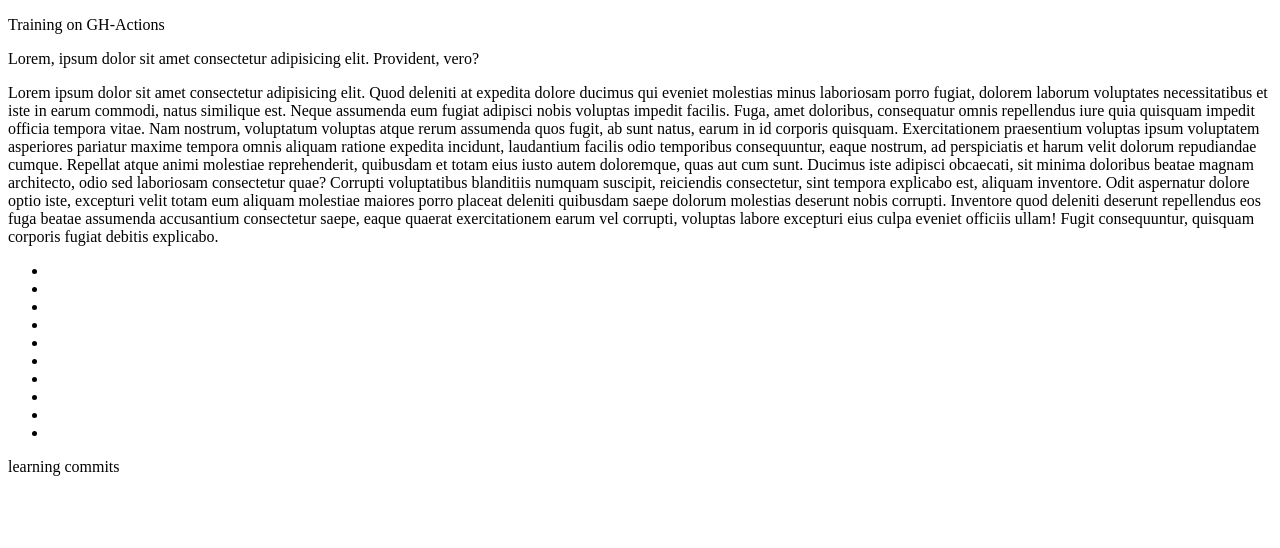
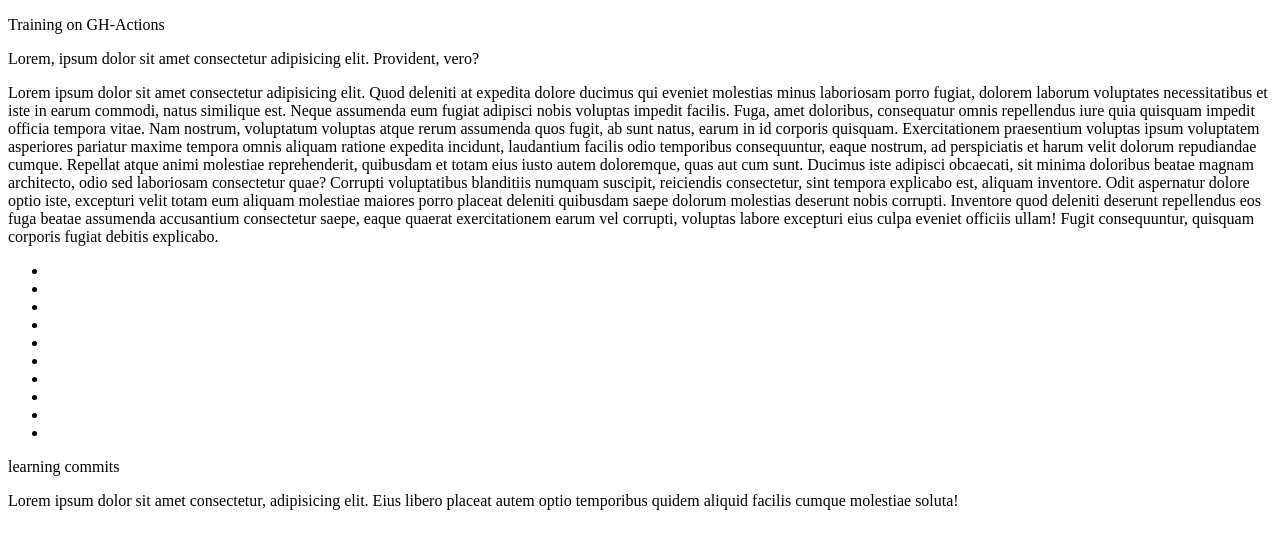
Before and after one commit to michellemwangi01/GH-Actions, a plain HTML site: page index.html in a window 1280 px wide. Drawn offline with Linux system fonts and the light colour scheme.

Commit message:
added more lorem

```diff
--- a/index.html
+++ b/index.html
@@ -49,6 +49,11 @@
     </ul>
     <div class="classname">
       <p>learning commits</p>
+      <p>
+        Lorem ipsum dolor sit amet consectetur, adipisicing elit. Eius libero
+        placeat autem optio temporibus quidem aliquid facilis cumque molestiae
+        soluta!
+      </p>
     </div>
   </body>
 </html>
```
